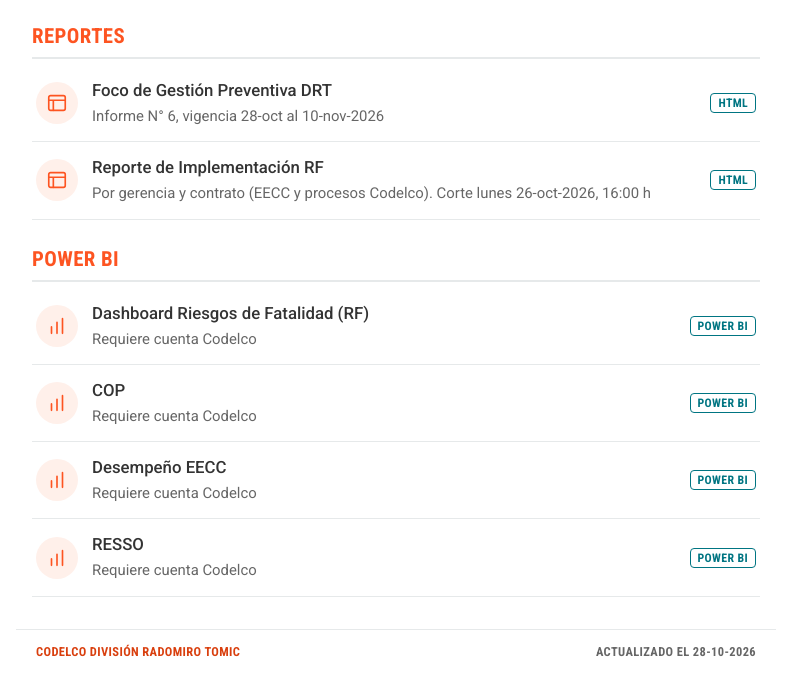
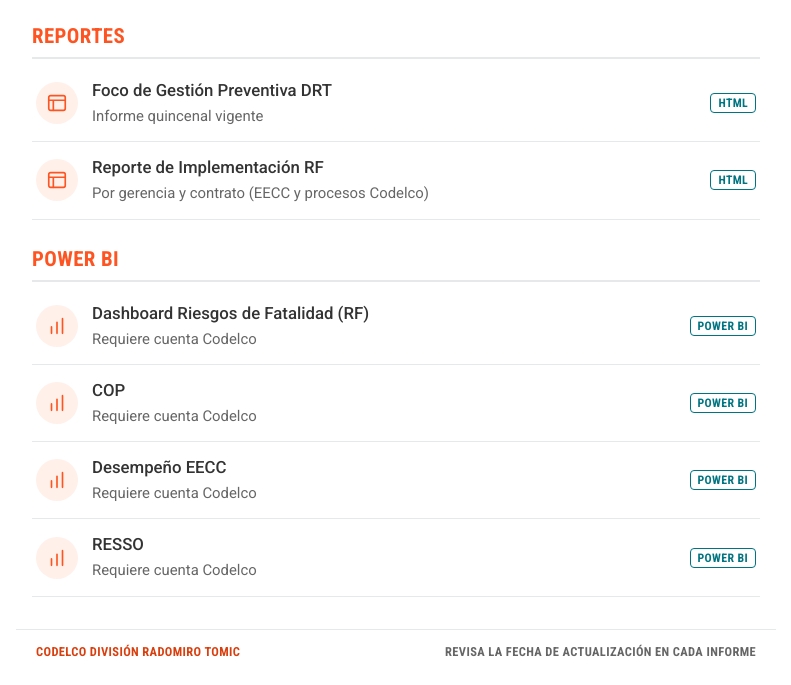
Before and after one commit to GSSO-DRT/gsso-drt.github.io, a plain HTML site: page index.html in a window 1280 px wide. Shown: the part 1122-1807 px from the top of the page, without its empty margins (244-1035 px from the left). Drawn offline with Linux system fonts and the light colour scheme.

Commit message:
Add files via upload

```diff
--- a/index.html
+++ b/index.html
@@ -185,7 +185,7 @@ a.feat-card:hover{border-color:var(--naranjo)}
 
 <footer class="foot">
   <span class="org">Codelco División Radomiro Tomic</span>
-  <span id="upd"></span>
+  <span>Revisa la fecha de actualización en cada informe</span>
 </footer>
 
 <script>
@@ -202,8 +202,8 @@ const RECURSOS = [
   { categoria:"links", titulo:"ZYGHT", descripcion:"Plataforma de gestión SSO de la División", icono:"web", tag:"Plataforma", url:"https://gssodrt.zyght.com/" },
   { categoria:"links", titulo:"Checklist de vehículo liviano", descripcion:"Formulario de revisión pre uso (Microsoft Forms)", icono:"camioneta", tag:"Formulario", url:"https://forms.office.com/pages/responsepage.aspx?id=uyO86S53kECrxLn9SFBB_N8jz3frRPpGjO__YXgxyLhUQ0dXTlFHNlJCTUhVRVY3ODYyRks4TzI3Wi4u&route=shorturl" },
   { categoria:"links", titulo:"Asistencia a Caminatas de Seguridad", descripcion:"Registro de asistencia (Microsoft Forms)", icono:"caminata", tag:"Formulario", url:"https://forms.cloud.microsoft/r/jdRgjCDMJm?origin=lprLink" },
-  { categoria:"html", titulo:"Foco de Gestión Preventiva DRT", descripcion:"Informe N° 6, vigencia 28-oct al 10-nov-2026", url:"Foco-Gestion-Preventiva.html" },
-  { categoria:"html", titulo:"Reporte de Implementación RF", descripcion:"Por gerencia y contrato (EECC y procesos Codelco). Corte lunes 26-oct-2026, 16:00 h", url:"Reporte-Implementacion-RF.html" },
+  { categoria:"html", titulo:"Foco de Gestión Preventiva DRT", descripcion:"Informe quincenal vigente", url:"Foco-Gestion-Preventiva.html" },
+  { categoria:"html", titulo:"Reporte de Implementación RF", descripcion:"Por gerencia y contrato (EECC y procesos Codelco)", url:"Reporte-Implementacion-RF.html" },
   { categoria:"pbi",  titulo:"Dashboard Riesgos de Fatalidad (RF)", descripcion:"Requiere cuenta Codelco", url:"https://app.powerbi.com/Redirect?action=OpenReport&appId=eb98d547-46fd-4305-b79d-0347ce3080e7&reportObjectId=cc726b0f-c0eb-4075-b662-fb0a5f9943af&ctid=e9bc23bb-772e-4090-abc4-b9fd485041fc&reportPage=32248bdb037ce77e2f13&pbi_source=appShareLink&portalSessionId=93d5d4a5-3270-4d31-8070-3b34207832cb" },
   { categoria:"pbi",  titulo:"COP", descripcion:"Requiere cuenta Codelco", url:"https://app.powerbi.com/Redirect?action=OpenReport&appId=eb98d547-46fd-4305-b79d-0347ce3080e7&reportObjectId=1d0d4ed7-e2d8-4371-8e9f-401ba441e20c&ctid=e9bc23bb-772e-4090-abc4-b9fd485041fc&reportPage=ReportSection&pbi_source=appShareLink&portalSessionId=faa70b11-b697-4c0c-a05e-c5a4da0ee9f6" },
   { categoria:"pbi",  titulo:"Desempeño EECC", descripcion:"Requiere cuenta Codelco", url:"https://app.powerbi.com/Redirect?action=OpenReport&appId=eb98d547-46fd-4305-b79d-0347ce3080e7&reportObjectId=c69eadc0-007f-4da5-802a-506bbf76c200&ctid=e9bc23bb-772e-4090-abc4-b9fd485041fc&reportPage=a469cd8f8ed0606708c1&pbi_source=appShareLink&portalSessionId=faa70b11-b697-4c0c-a05e-c5a4da0ee9f6" },
@@ -395,7 +395,6 @@ $f.addEventListener("click", e => {
   filtro = b.dataset.k; renderFiltros(); render();
 });
 $q.addEventListener("input", () => tab === "rf" ? renderRF() : tab === "inv" ? renderINV() : render());
-document.getElementById("upd").textContent = "Actualizado el " + CONFIG.actualizado;
 renderFiltros(); setTab(tab);
 </script>
 </body>
```
